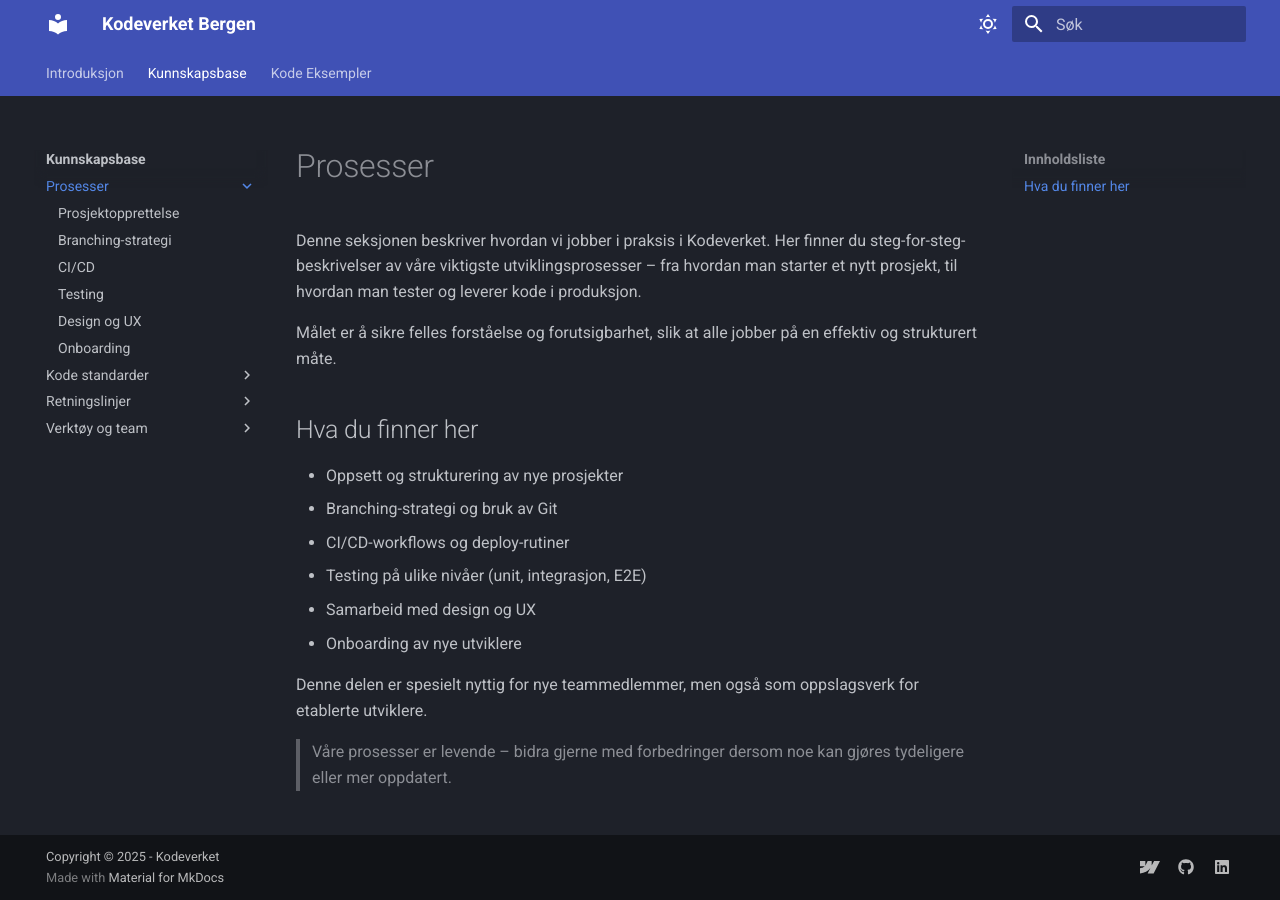
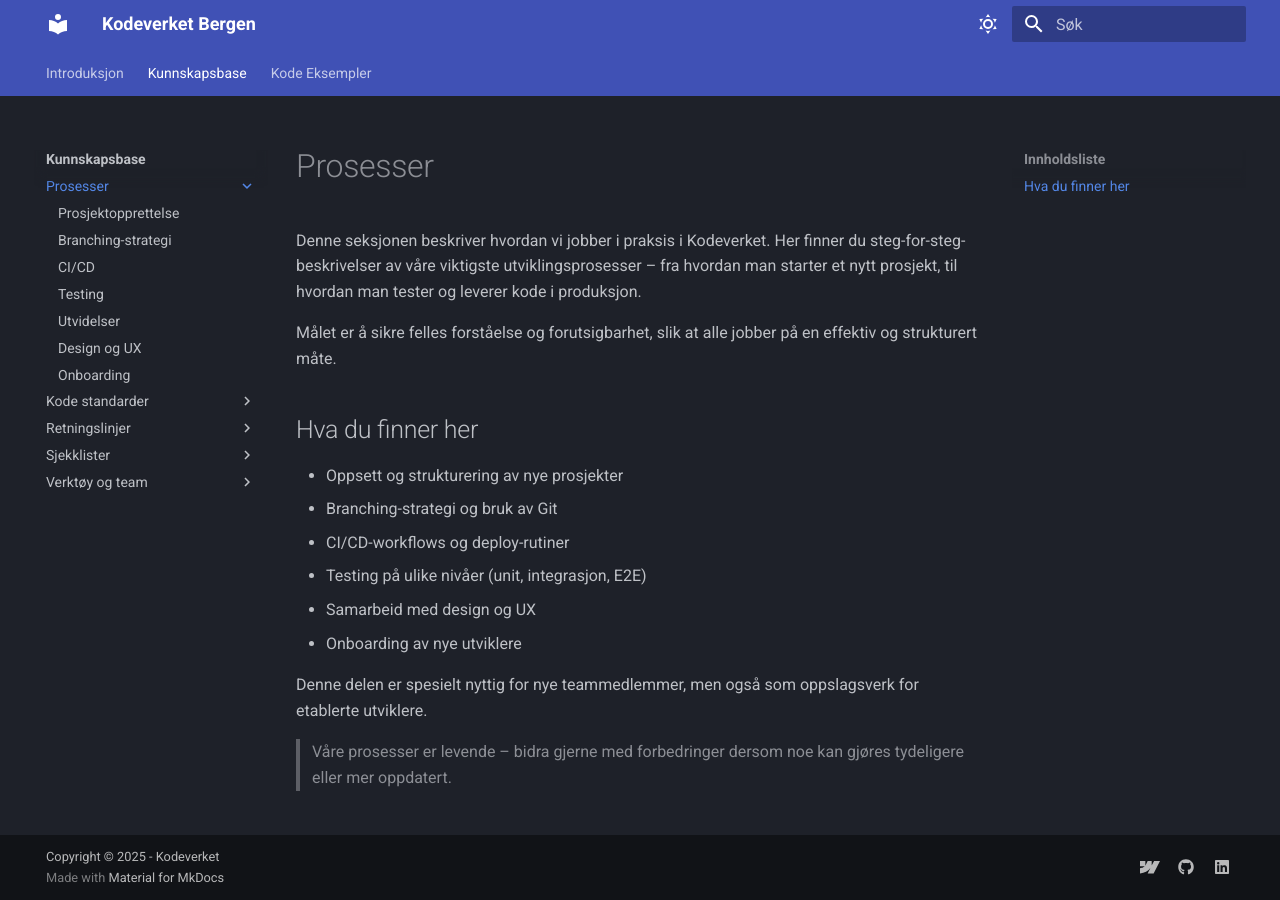
Before and after one commit to Kodeverket-AS/Kodeverket-AS.github.io, an MkDocs documentation site: the page built from docs/guidelines/process/index.md, in a window 1280 px wide. Built offline with MkDocs 1.6.1 and Material for MkDocs 9.7.7, drawn with Linux system fonts in a browser that asks for light colours; some of the changed lines change nothing that is shown.

Commit message:
Updating navigation list

```diff
--- a/mkdocs.yml
+++ b/mkdocs.yml
@@ -11,6 +11,7 @@
       - "Branching-strategi": guidelines/process/branching.md
       - "CI/CD": guidelines/process/ci-cd.md
       - "Testing": guidelines/process/testing.md
+      - "Utvidelser": guidelines/process/dependencies.md
       - "Design og UX": guidelines/process/design-ux.md
       - "Onboarding": guidelines/process/onboarding.md
     - "Kode standarder":
@@ -26,6 +27,22 @@
       - "Etikk": guidelines/policies/ethics.md
       - "AI-verktøy": guidelines/policies/ai-tools.md
       - "Open Source": guidelines/policies/open-source.md
+    - "Sjekklister":
+      - guidelines/checklists/index.md
+      - "Klienter":
+        - "Nye klienter": guidelines/checklists/clients/client-new.md
+        - "Oppfølging av klienter": guidelines/checklists/clients/client-followup.md
+        - "Ønsket tilbakemeldinger": guidelines/checklists/clients/client-feedback.md
+      - "Prosjekter":
+        - "Nye prosjekter": guidelines/checklists/projects/setup.md
+        - "Long term support": guidelines/checklists/projects/long-term-support.md
+        - "Overføring": guidelines/checklists/projects/transfer-ownership.md
+        - "Prosjektavslutning": guidelines/checklists/projects/termination.md
+      - "Møter":
+        - "Ukesmøte": guidelines/checklists/meetings/weekly.md
+        - "Ledermøte": guidelines/checklists/meetings/admin.md
+        - "Kundemøte": guidelines/checklists/meetings/client.md
+        - "Partnerskapsmøte": guidelines/checklists/meetings/partners.md
     - "Verktøy og team":
       - guidelines/tools/index.md
       - "Dev-verktøy": guidelines/tools/dev-environment.md
```
